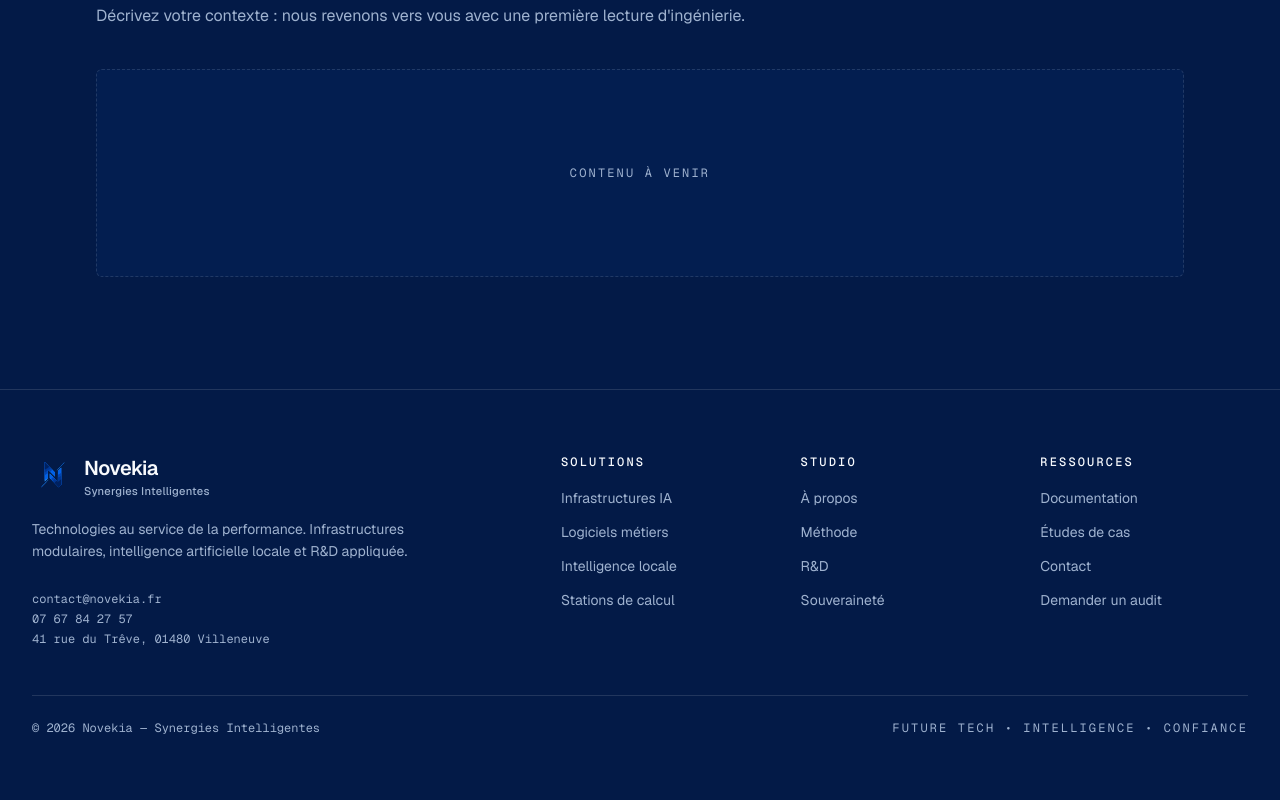
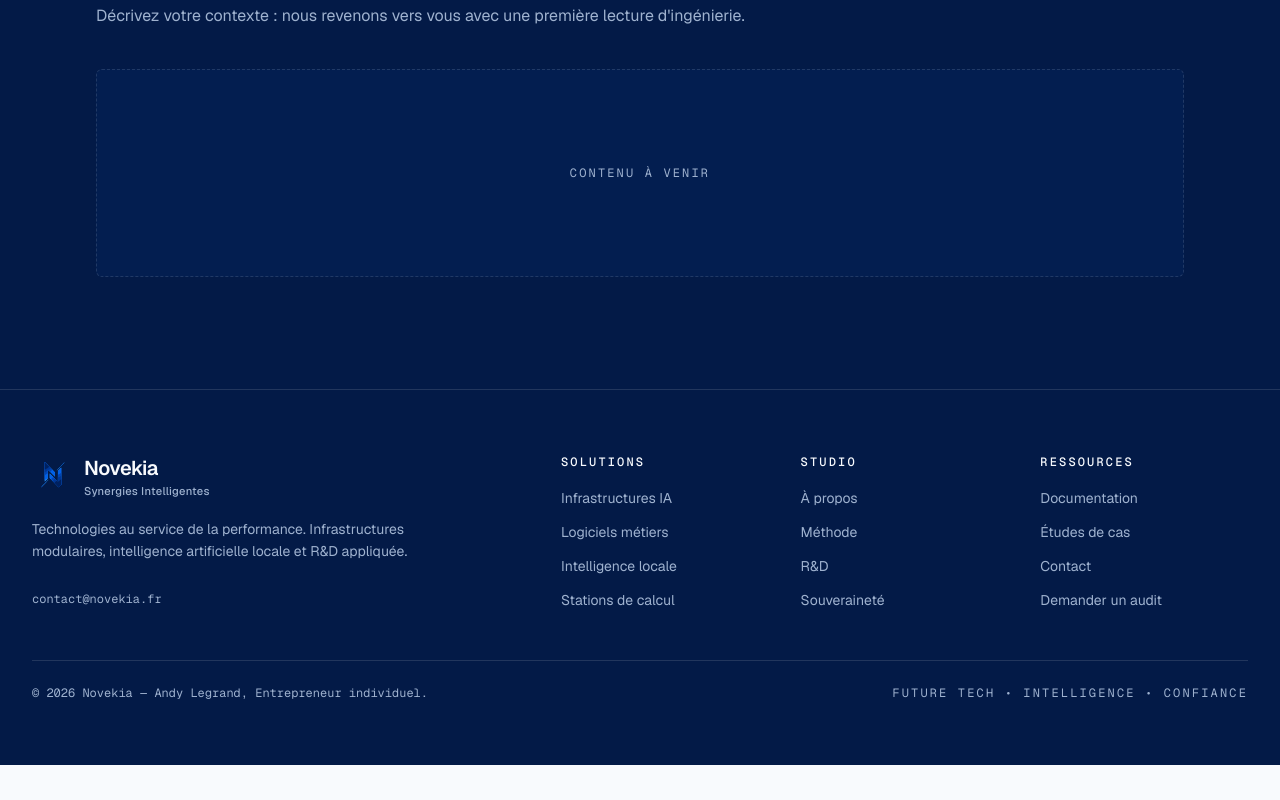
Before and after one commit to sciencezvous/novekia-site, a Next.js app: page / in a window 1280 px wide. Shown: the part 4894-5694 px from the top of the page. After the commit the page ends 5659 px from the top, so only its background shows below. Built offline with nearby package versions, Linux system fonts and the light colour scheme.

Commit message:
feat: update site footer contact details and copyright info

```diff
--- a/components/layout/site-footer.tsx
+++ b/components/layout/site-footer.tsx
@@ -20,14 +20,6 @@ export function SiteFooter() {
               <div className="flex gap-2">
                 <dt className="sr-only">Email</dt>
                 <dd>{siteConfig.contact.email}</dd>
-              </div>
-              <div className="flex gap-2">
-                <dt className="sr-only">Téléphone</dt>
-                <dd>{siteConfig.contact.phone}</dd>
-              </div>
-              <div className="flex gap-2">
-                <dt className="sr-only">Adresse</dt>
-                <dd>{siteConfig.contact.address}</dd>
               </div>
             </dl>
           </div>
@@ -57,7 +49,7 @@ export function SiteFooter() {
 
         <div className="mt-12 flex flex-col gap-3 border-t border-border pt-6 font-mono text-xs text-muted-foreground sm:flex-row sm:items-center sm:justify-between">
           <p>
-            © {year} {siteConfig.name} — {siteConfig.tagline}
+            © 2026 Novekia — Andy Legrand, Entrepreneur individuel.
           </p>
           <p className="tracking-[0.18em] uppercase">
             Future Tech • Intelligence • Confiance
```
